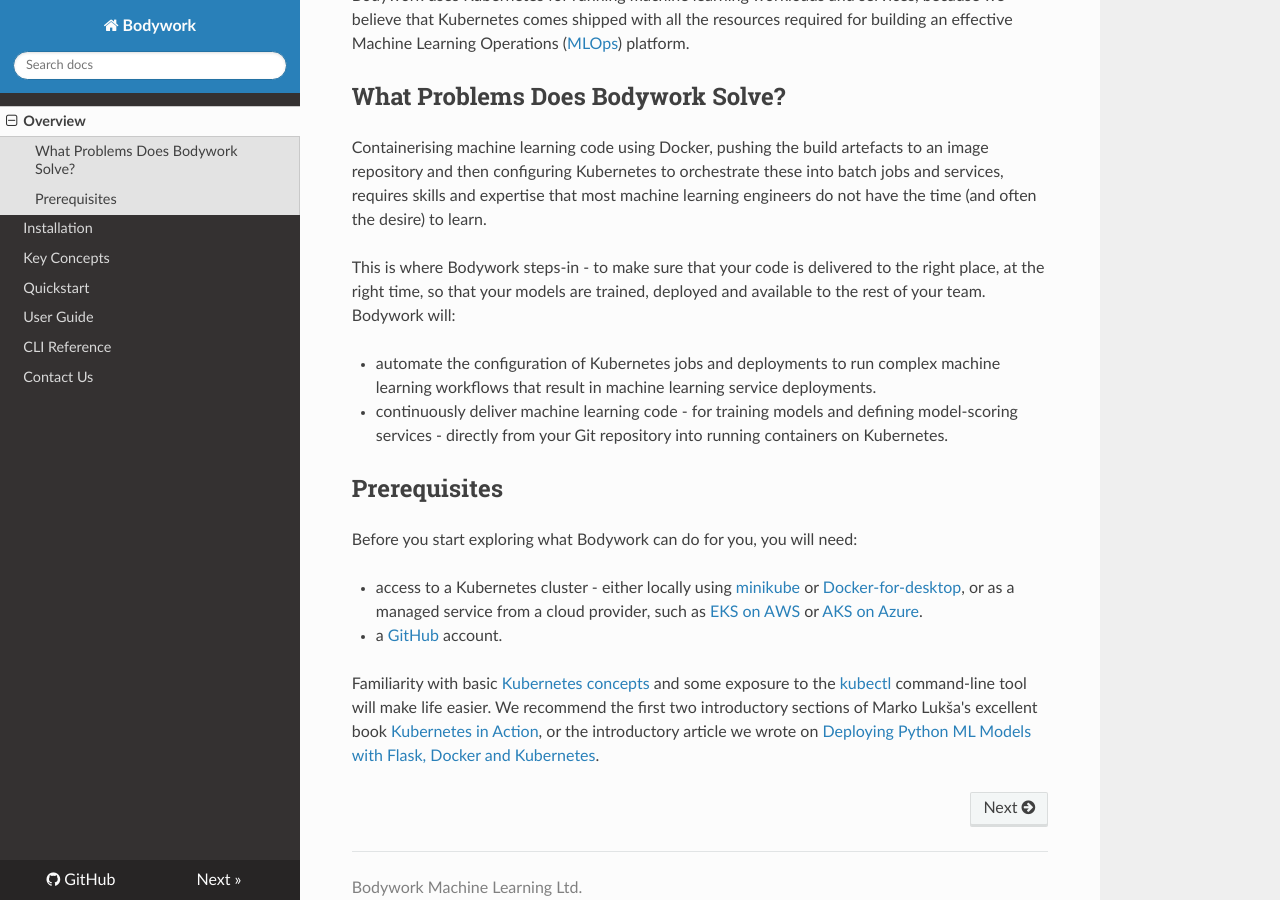
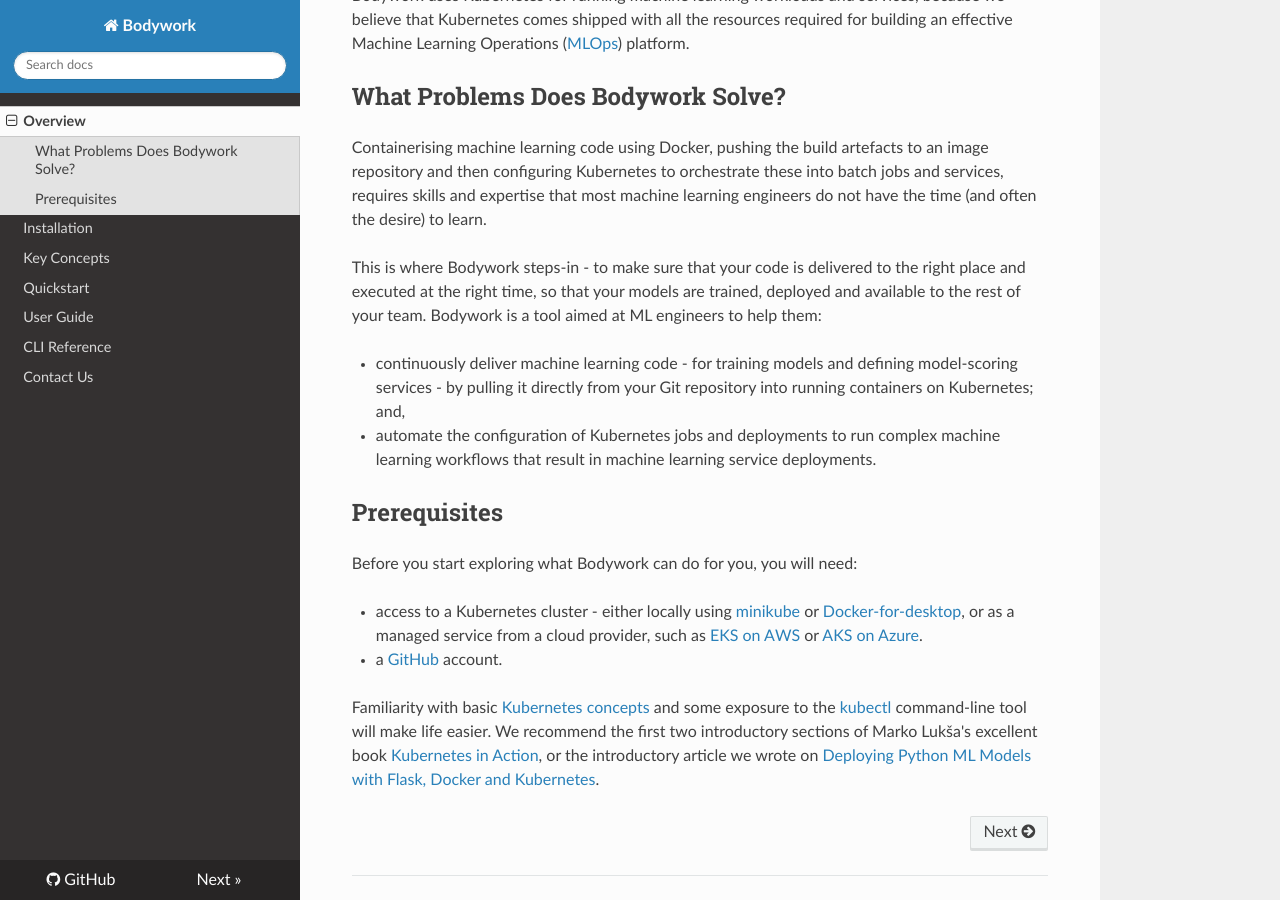
Before and after one commit to bodywork-ml/bodywork-core, an MkDocs documentation site: the page built from docs/index.md, in a window 1280 px wide and 900 px high, scrolled down 465 px. Built offline with MkDocs 1.6.1, drawn with Linux system fonts in a browser that asks for light colours; nearby versions of some CDN libraries.

Commit message:
Minor edits to overview

```diff
--- a/docs/index.md
+++ b/docs/index.md
@@ -10,10 +10,10 @@
 
 Containerising machine learning code using Docker, pushing the build artefacts to an image repository and then configuring Kubernetes to orchestrate these into batch jobs and services, requires skills and expertise that most machine learning engineers do not have the time (and often the desire) to learn.
 
-This is where Bodywork steps-in - to make sure that your code is delivered to the right place, at the right time, so that your models are trained, deployed and available to the rest of your team. Bodywork will:
+This is where Bodywork steps-in - to make sure that your code is delivered to the right place and executed at the right time, so that your models are trained, deployed and available to the rest of your team. Bodywork is a tool aimed at ML engineers to help them:
 
+- continuously deliver machine learning code - for training models and defining model-scoring services - by pulling it directly from your Git repository into running containers on Kubernetes; and,
 - automate the configuration of Kubernetes jobs and deployments to run complex machine learning workflows that result in machine learning service deployments.
-- continuously deliver machine learning code - for training models and defining model-scoring services - directly from your Git repository into running containers on Kubernetes.
 
 ## Prerequisites
 
```
